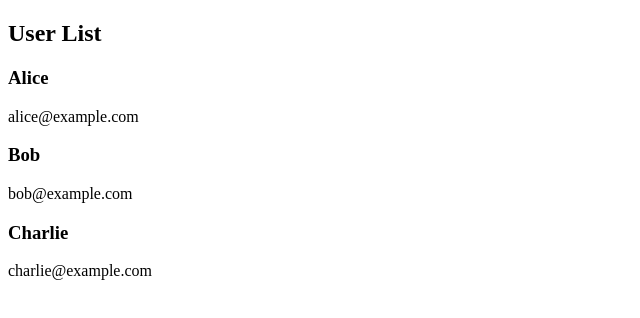
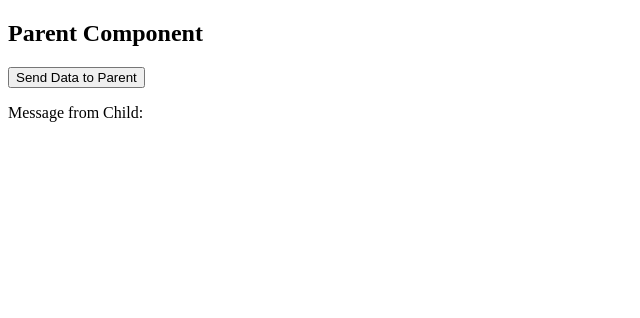
Before and after one commit to mrunalisd/Angular-In-30-Days, an Angular app: page / in a window 1280 px wide. Shown: the top 318 px of the page, without its empty margins (0-640 px from the left). Built offline with nearby package versions, Linux system fonts and the light colour scheme.

Commit message:
passing data child to parent

```diff
--- a/src/app/app.component.html
+++ b/src/app/app.component.html
@@ -19,8 +19,13 @@
 <app-advanced-form></app-advanced-form>
 
 <app-template-driven></app-template-driven>
--->
+
 <h2>User List</h2>
 <app-user-card name="Alice" email="alice@example.com"></app-user-card>
 <app-user-card name="Bob" email="bob@example.com"></app-user-card>
 <app-user-card [name]="dynamicUser.name" [email]="dynamicUser.email"></app-user-card>
+-->
+<h2>Parent Component</h2>
+<app-child-component (userEvent)="receiveData($event)"></app-child-component>
+
+<p>Message from Child: {{ message }}</p>
--- a/src/app/app.component.ts
+++ b/src/app/app.component.ts
@@ -17,11 +17,12 @@ import { ReactiveFormsModule } from '@angular/forms';
 import { AdvancedForm } from "./advanced-form/advanced-form";
 import { TemplateDriven } from "./template-driven/template-driven";
 import { UserCard } from './user-card/user-card';
+import { ChildComponent } from "./child-component/child-component";
 
 
 @Component({
   selector: 'app-root',
-  imports: [RouterOutlet, Writablesignals, Computedsignals, EffectAngular, TwoWayBinding, DynamicStyling, Directive, CommonModule, FormsModule, BasicForm, ReactiveFormsModule, AdvancedForm, TemplateDriven, UserCard],
+  imports: [RouterOutlet, Writablesignals, Computedsignals, EffectAngular, TwoWayBinding, DynamicStyling, Directive, CommonModule, FormsModule, BasicForm, ReactiveFormsModule, AdvancedForm, TemplateDriven, UserCard, ChildComponent],
   templateUrl: './app.component.html',
   styleUrl: './app.component.css',
   standalone: true
@@ -31,4 +32,10 @@ export class App {
     name: 'Charlie',
     email: 'charlie@example.com'
   };
+
+  message: string = '';
+
+  receiveData(data: string) {
+    this.message = data;
+  }
 }
--- /dev/null
+++ b/src/app/child-component/child-component.html
@@ -0,0 +1,2 @@
+
+<button (click)="sendData()">Send Data to Parent</button>
--- /dev/null
+++ b/src/app/child-component/child-component.ts
@@ -0,0 +1,16 @@
+import { Component,Output,EventEmitter } from '@angular/core';
+
+@Component({
+  selector: 'app-child-component',
+  imports: [],
+  templateUrl: './child-component.html',
+  styleUrl: './child-component.css'
+})
+export class ChildComponent {
+    @Output() userEvent = new EventEmitter<string>();
+
+  sendData() {
+    this.userEvent.emit('Hello from Child Component ');
+  }
+
+}
```
Also changed, not shown: src/app/child-component/child-component.css (added), 1 other file (tests, documents, lock files or other folders).
